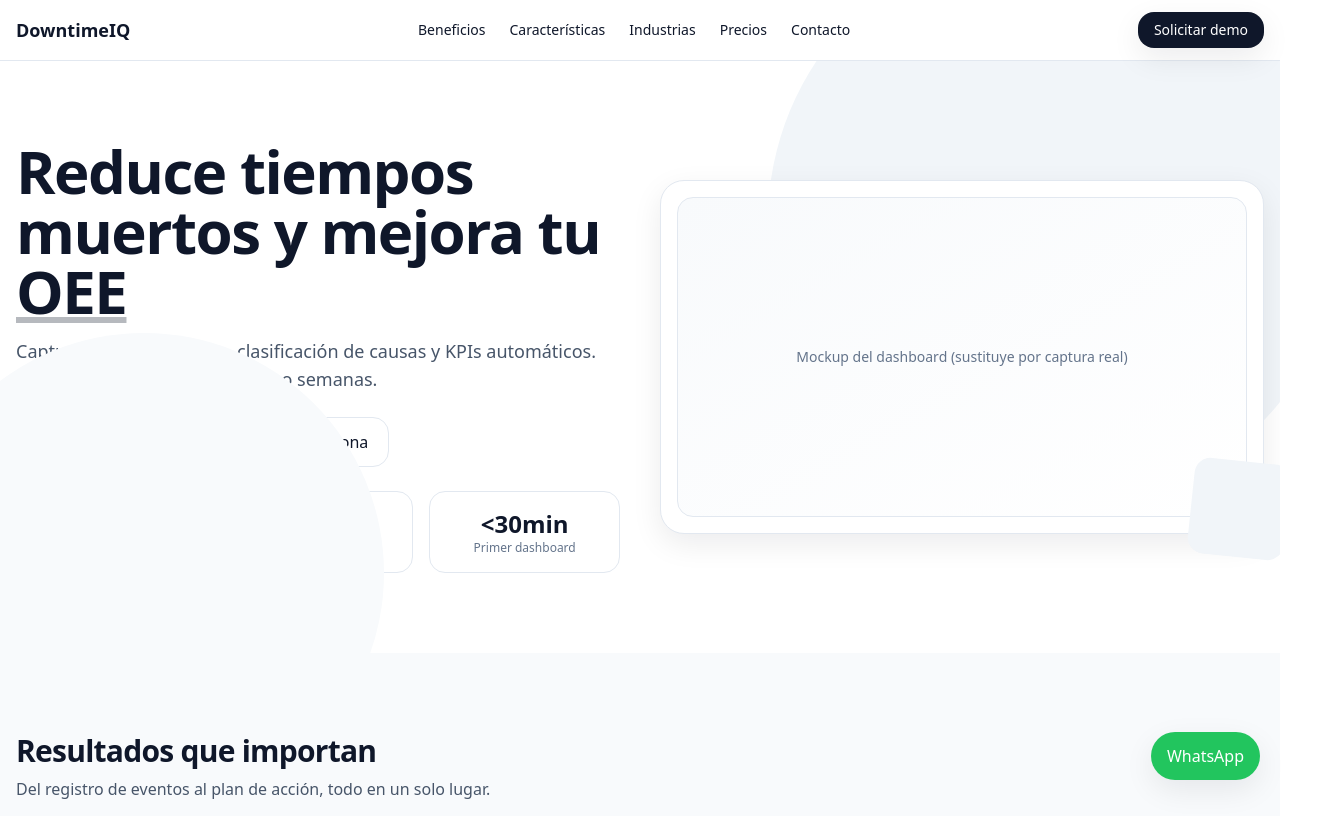
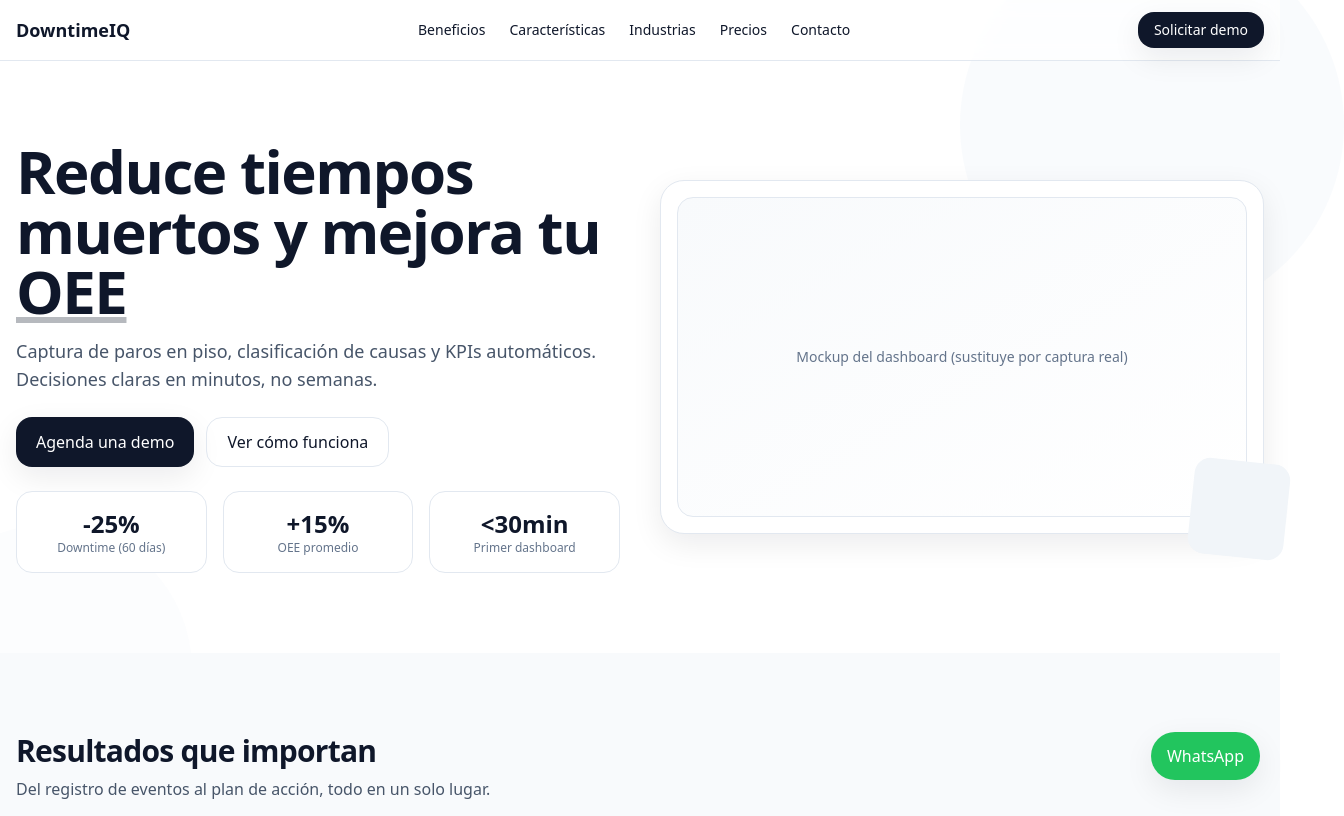
Before and after one commit to MofiEC2003/DowntimeIQ-LandingPage, a plain HTML site: page index.html in a window 1280 px wide. Shown: the top 816 px of the page, 1344 px wide, since content can reach past the window. Drawn offline with nearby package versions, Linux system fonts and the light colour scheme.

Commit message:
Update index.html

```diff
--- a/index.html
+++ b/index.html
@@ -41,10 +41,13 @@
   </header>
 
   <!-- Hero -->
-  <section class="relative overflow-hidden">
-    <div class="absolute -top-32 -right-16 w-[36rem] h-[36rem] rounded-full bg-slate-100"></div>
-    <div class="absolute -bottom-40 -left-24 w-[30rem] h-[30rem] rounded-full bg-slate-50"></div>
-    <div class="max-w-7xl mx-auto px-4 section grid md:grid-cols-2 gap-10 items-center">
+  <section class="relative">
+    <div class="absolute inset-0 -z-10 pointer-events-none">
+      <div class="absolute -top-32 -right-16 w-[24rem] h-[24rem] rounded-full bg-slate-100 opacity-40"></div>
+      <div class="absolute -bottom-40 -left-24 w-[18rem] h-[18rem] rounded-full bg-slate-50 opacity-40"></div>
+    </div>
+    <div class="max-w-7xl mx-auto px-4 section grid md:grid-cols-2 gap-10 items-center relative z-10">
+
       <div>
         <h1 class="text-4xl md:text-6xl font-extrabold tracking-tight leading-tight">
           Reduce <span class="text-brand">tiempos muertos</span> y mejora tu <span class="underline decoration-brand/30">OEE</span>
```
